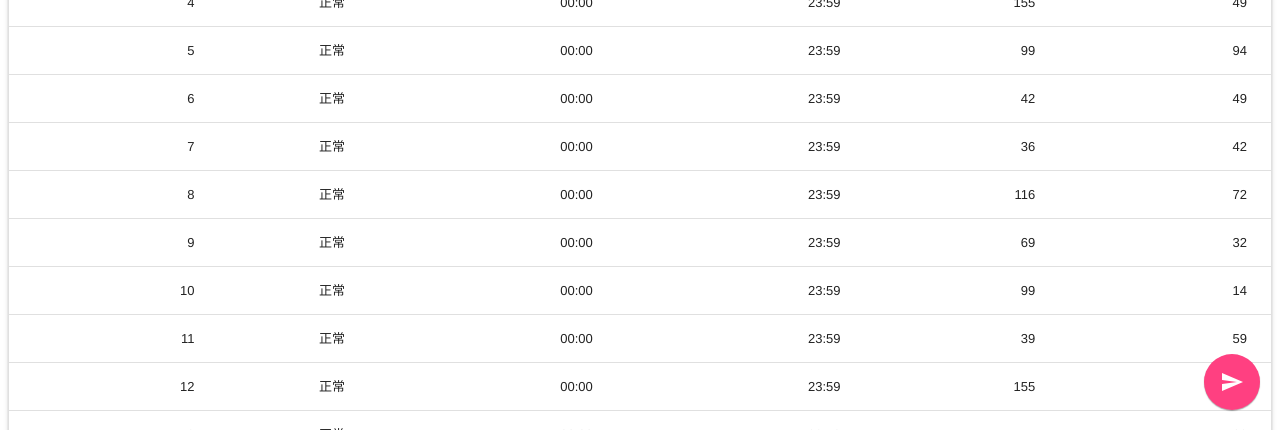
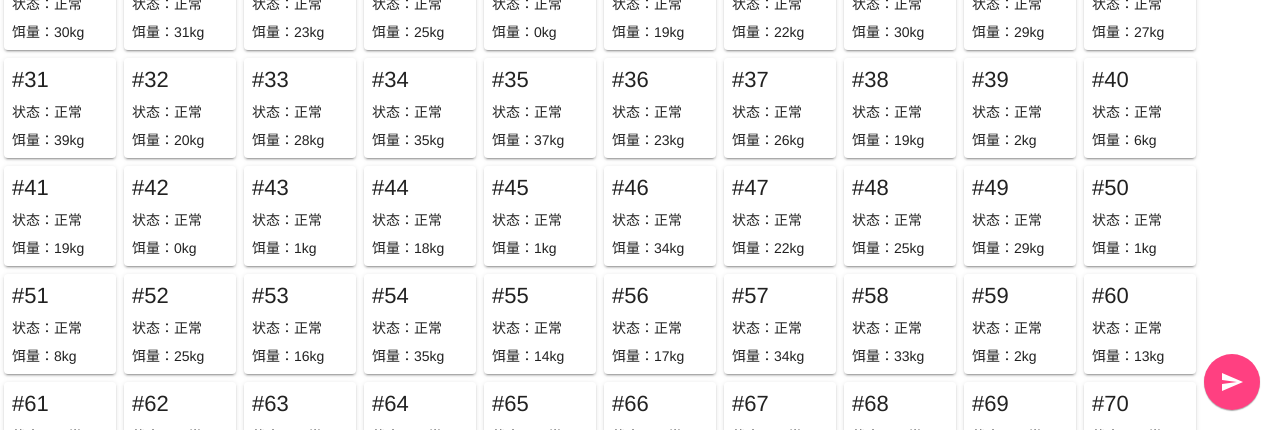
Before and after one commit to flaribbit/pwa-feeding-bait-manage, a website: page index.html in a window 1280 px wide. Shown: the part 370-800 px from the top of the page. Drawn offline with nearby package versions, Linux system fonts and the light colour scheme.

Commit message:
更改列表样式（未完成1

```diff
--- a/css/index.css
+++ b/css/index.css
@@ -2,26 +2,38 @@
     padding: 0 16px;
 }
 
-.text_page_title {
+.text_section_title {
     font-weight: bold;
     padding: 8px 8px;
     margin: 0;
 }
 
-.mdl-data-table {
-    width: 100%;
-}
-.mdl-data-table th {
-    padding: 0 4px 12px 4px;
-    text-align: right;
+.no-space{
+    padding: 0;
+    margin: 0;
 }
 
-.mdl-data-table td{
-    padding: 12px 4px;
+.machine-cell-container{
+    margin: 0;
+    padding: 4px;
+    width: 120px;
 }
 
-.row_error {
-    background: pink;
+.machine-cell {
+    margin: 0;
+    padding: 4px;
+    border-radius: 4px;
+    width: 100%;
+    cursor: pointer;
+}
+
+.machine-cell-id{
+    padding: 8px 4px;
+    font-size: 22px;
+}
+
+.machine-cell-text{
+    padding: 4px;
 }
 
 .button_float {
--- a/index.html
+++ b/index.html
@@ -35,32 +35,23 @@
                 </div>
             </header>
             <main id="app_main" class="mdl-layout__content">
-                <div class="mdl-grid text_page_title mdl-color-text--primary">
-                    状态总览
+                <div class="mdl-grid text_section_title mdl-color-text--primary">
+                    投饵机列表
                 </div>
-                <div class="mdl-grid">
-                    <table class="mdl-data-table mdl-js-data-table mdl-shadow--2dp">
-                        <thead>
-                            <tr>
-                                <th>ID</th>
-                                <th>状态</th>
-                                <th>开机时间</th>
-                                <th>关机时间</th>
-                                <th>投饵量</th>
-                                <th>距离</th>
-                            </tr>
-                        </thead>
-                        <tbody>
-                            <tr v-for="item in items" v-bind:class="{row_error: item.error}">
-                                <td>{{item.id}}</td>
-                                <td>{{item.status}}</td>
-                                <td>{{item.time0}}</td>
-                                <td>{{item.time1}}</td>
-                                <td>{{item.amount}}</td>
-                                <td>{{item.distance}}</td>
-                            </tr>
-                        </tbody>
-                    </table>
+                <div class="mdl-grid no-space">
+                    <div class="mdl-cell machine-cell-container" v-for="item in items" style="cursor:hand" onclick="a">
+                        <div class="mdl-cell machine-cell mdl-shadow--2dp">
+                            <div class="mdl-grid machine-cell-id">
+                                #{{item.id}}
+                            </div>
+                            <div class="mdl-grid machine-cell-text">
+                                状态：{{item.status}}
+                            </div>
+                            <div class="mdl-grid machine-cell-text">
+                                饵量：{{item.amount}}kg
+                            </div>
+                        </div>
+                    </div>
                 </div>
             </main>
             <div class="button_float">
@@ -77,13 +68,13 @@
                 items:[]
             }
         });
-        for(let i=0;i<16;i++){
+        for(let i=0;i<160;i++){
             app.items.push({
-                id: i,
+                id: i+1,
                 status: "正常",
                 time0: "00:00",
                 time1: "23:59",
-                amount: Math.floor(200*Math.random()),
+                amount: Math.floor(40*Math.random()),
                 distance: Math.floor(100*Math.random()),
                 error: false
             })
```
